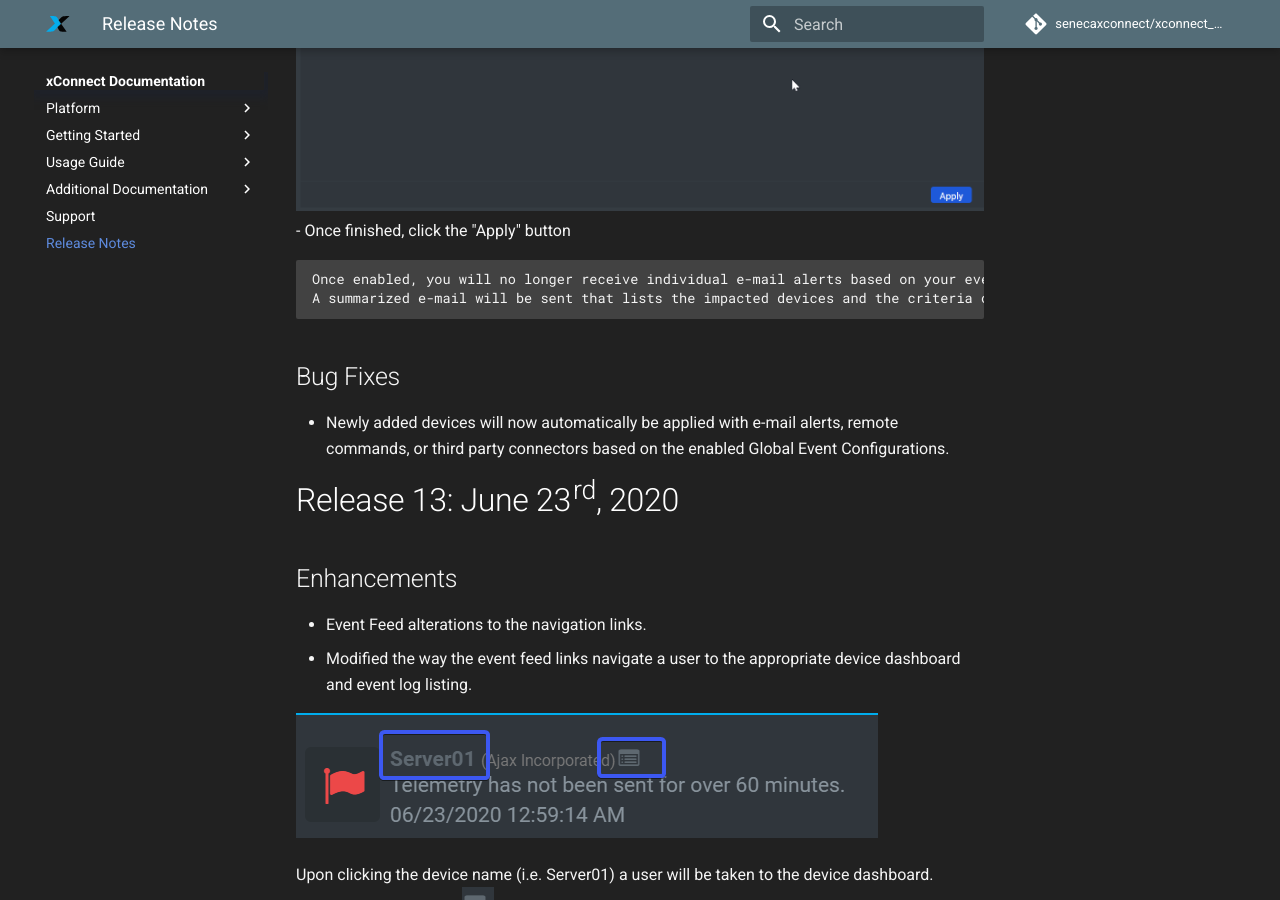
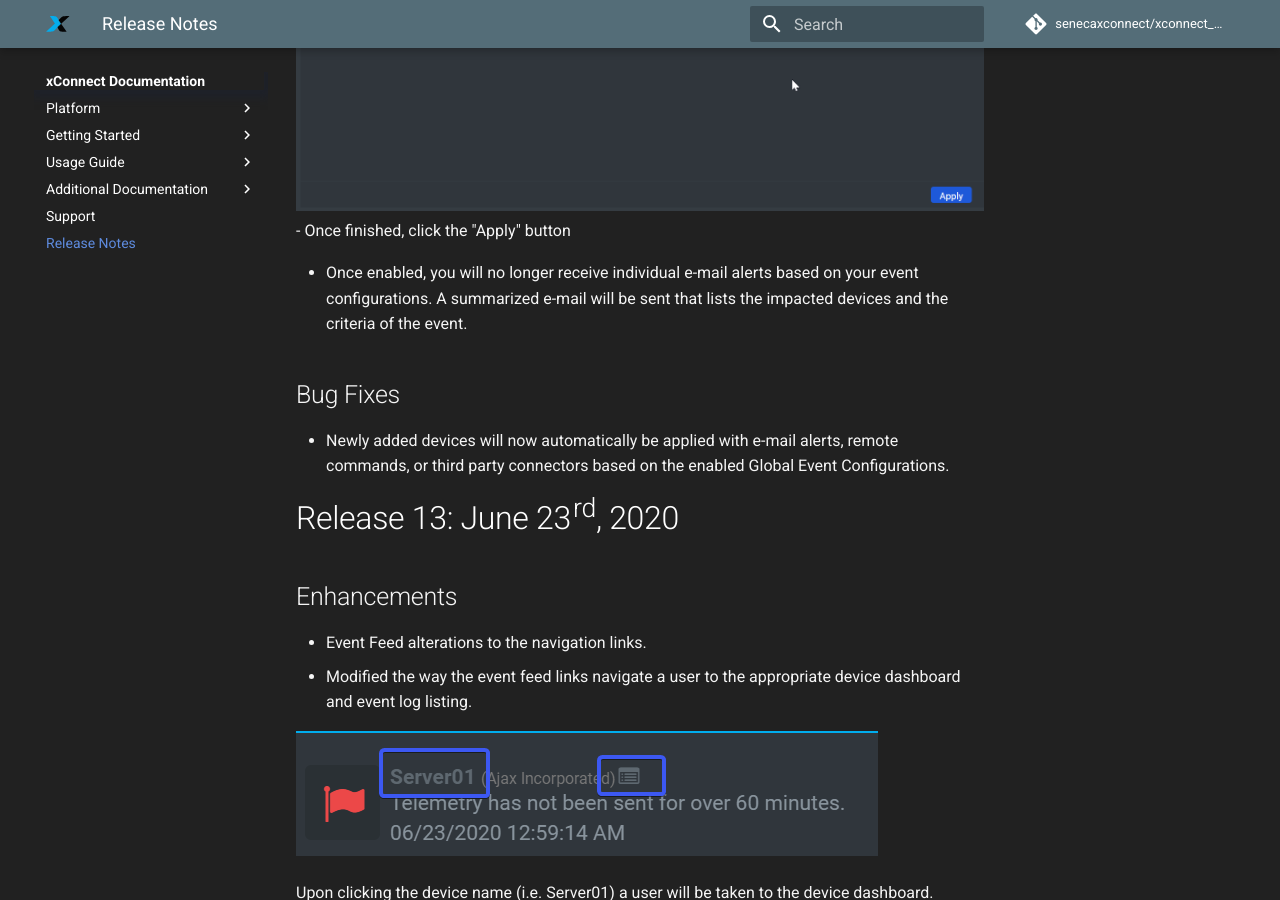
Before and after one commit to senecaxconnect/xconnect_docs, an MkDocs documentation site: the page built from docs/Release_Notes.md, in a window 1280 px wide and 900 px high, scrolled down 1379 px. Built offline with MkDocs 1.6.1 and Material for MkDocs 9.7.7, drawn with Linux system fonts in a browser that asks for light colours; comment, search, counter and statistics services are not loaded.

```diff
--- a/docs/Release_Notes.md
+++ b/docs/Release_Notes.md
@@ -16,8 +16,7 @@
      ![Settings](images/global_settings.png "Global Settings")
      - Once finished, click the "Apply" button
 
-    Once enabled, you will no longer receive individual e-mail alerts based on your event configurations.
-    A summarized e-mail will be sent that lists the impacted devices and the criteria of the event.
+   - Once enabled, you will no longer receive individual e-mail alerts based on your event configurations. A summarized e-mail will be sent that lists the impacted devices and the criteria of the event.
 
 ## Bug Fixes
 - Newly added devices will now automatically be applied with e-mail alerts, remote commands, or third party connectors based on the enabled Global Event Configurations.
```
